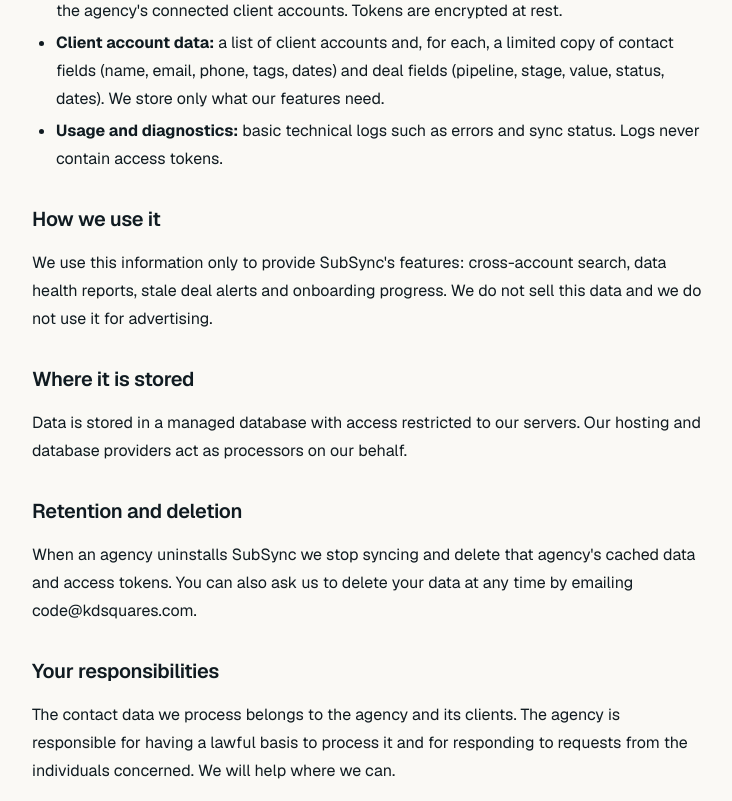
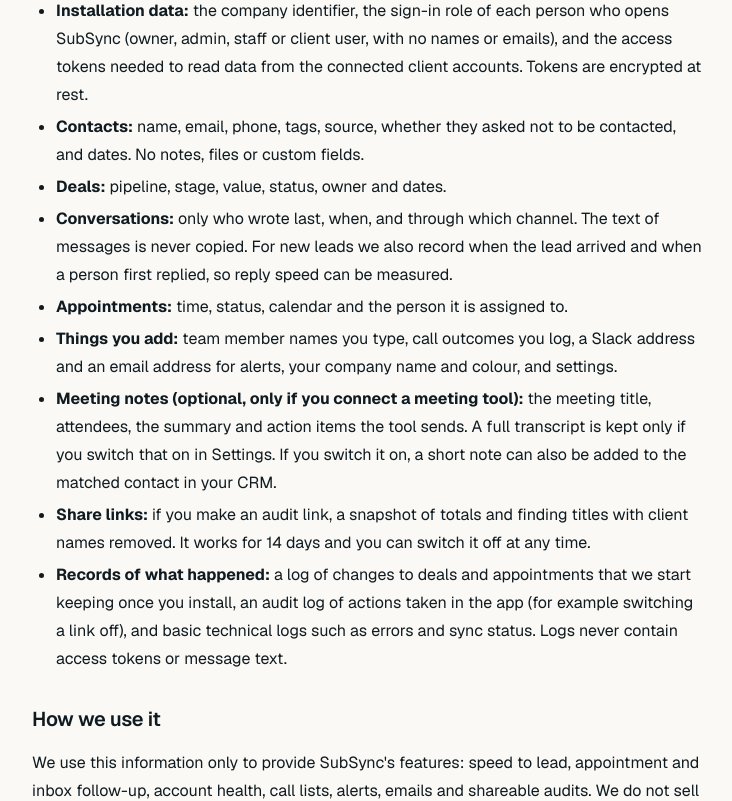
Before and after one commit to King-Iyene/SubSync, a Next.js app: page /privacy in a window 1280 px wide. Shown: the part 360-1161 px from the top of the page, without its empty margins (184-916 px from the left). Built offline with nearby package versions, Linux system fonts and the light colour scheme.

Commit message:
E1 to E4: Zoom, Fathom and Slack reviewed against their current rules, privacy page updated to what is really stored, every formerly hidden page reviewed
Co-Authored-By: Claude Sonnet 5.5 <noreply@anthropic.com>

```diff
--- a/src/app/privacy/page.tsx
+++ b/src/app/privacy/page.tsx
@@ -3,62 +3,104 @@ import { LegalPage } from "@/components/legal-page";
 
 export const metadata: Metadata = { title: "Privacy Policy | SubSync" };
 
+// A plain-words draft of what SubSync reads and stores. It must be reviewed by a person before the app goes public (it handles other
+// businesses' customer data); docs/features/Z3.md lists this as an open item.
 export default function Privacy() {
   return (
-    <LegalPage title="Privacy Policy" updated="28 October 2026">
+    <LegalPage title="Privacy Policy" updated="31 October 2026">
       <p>
         SubSync is operated by KD Squares Ltd (&quot;we&quot;, &quot;us&quot;).
-        This policy explains what information SubSync handles when an agency
-        installs it and connects its client accounts.
+        This policy explains what information SubSync handles when a company
+        installs it and connects its client accounts. It is a draft that has
+        not yet been reviewed by a lawyer.
       </p>
 
-      <h2>What we collect</h2>
+      <h2>What we read and store</h2>
       <ul>
         <li>
-          <strong>Installation data:</strong> the agency identifier and the
-          access tokens needed to read data from the agency&apos;s connected
-          client accounts. Tokens are encrypted at rest.
+          <strong>Installation data:</strong> the company identifier, the
+          sign-in role of each person who opens SubSync (owner, admin, staff or
+          client user, with no names or emails), and the access tokens needed to
+          read data from the connected client accounts. Tokens are encrypted at
+          rest.
         </li>
         <li>
-          <strong>Client account data:</strong> a list of client accounts and,
-          for each, a limited copy of contact fields (name, email, phone, tags,
-          dates) and deal fields (pipeline, stage, value, status, dates). We
-          store only what our features need.
+          <strong>Contacts:</strong> name, email, phone, tags, source, whether
+          they asked not to be contacted, and dates. No notes, files or custom
+          fields.
         </li>
         <li>
-          <strong>Usage and diagnostics:</strong> basic technical logs such as
-          errors and sync status. Logs never contain access tokens.
+          <strong>Deals:</strong> pipeline, stage, value, status, owner and dates.
+        </li>
+        <li>
+          <strong>Conversations:</strong> only who wrote last, when, and through
+          which channel. The text of messages is never copied. For new leads we
+          also record when the lead arrived and when a person first replied, so
+          reply speed can be measured.
+        </li>
+        <li>
+          <strong>Appointments:</strong> time, status, calendar and the person it
+          is assigned to.
+        </li>
+        <li>
+          <strong>Things you add:</strong> team member names you type, call
+          outcomes you log, a Slack address and an email address for alerts, your
+          company name and colour, and settings.
+        </li>
+        <li>
+          <strong>Meeting notes (optional, only if you connect a meeting tool):</strong>{" "}
+          the meeting title, attendees, the summary and action items the tool
+          sends. A full transcript is kept only if you switch that on in Settings.
+          If you switch it on, a short note can also be added to the matched
+          contact in your CRM.
+        </li>
+        <li>
+          <strong>Share links:</strong> if you make an audit link, a snapshot of
+          totals and finding titles with client names removed. It works for 14
+          days and you can switch it off at any time.
+        </li>
+        <li>
+          <strong>Records of what happened:</strong> a log of changes to deals and
+          appointments that we start keeping once you install, an audit log of
+          actions taken in the app (for example switching a link off), and basic
+          technical logs such as errors and sync status. Logs never contain access
+          tokens or message text.
         </li>
       </ul>
 
       <h2>How we use it</h2>
       <p>
-        We use this information only to provide SubSync&apos;s features:
-        cross-account search, data health reports, stale deal alerts and
-        onboarding progress. We do not sell this data and we do not use it for
-        advertising.
+        We use this information only to provide SubSync&apos;s features: speed to
+        lead, appointment and inbox follow-up, account health, call lists, alerts,
+        emails and shareable audits. We do not sell this data and we do not use it
+        for advertising.
       </p>
 
-      <h2>Where it is stored</h2>
+      <h2>Who else handles it</h2>
       <p>
-        Data is stored in a managed database with access restricted to our
-        servers. Our hosting and database providers act as processors on our
-        behalf.
+        Our hosting and database providers and our email provider act as
+        processors on our behalf. If you connect Slack, Zoom or Fathom, the
+        information you choose to send goes to or comes from that service under its
+        own terms. Emails carry a link to stop them.
       </p>
 
       <h2>Retention and deletion</h2>
       <p>
-        When an agency uninstalls SubSync we stop syncing and delete that
-        agency&apos;s cached data and access tokens. You can also ask us to
-        delete your data at any time by emailing code@kdsquares.com.
+        Settings has a &quot;Delete my data&quot; button that removes everything we
+        copied from your accounts and keeps your settings. When a company uninstalls
+        SubSync we stop syncing and delete its copied data, settings, connections and
+        tokens. We keep a short audit record of actions, the record of plan and
+        billing events, and the sign-in role log, none of which holds customer
+        contacts, messages or credentials. You can also ask us to delete your data
+        at any time by emailing code@kdsquares.com.
       </p>
 
       <h2>Your responsibilities</h2>
       <p>
-        The contact data we process belongs to the agency and its clients. The
-        agency is responsible for having a lawful basis to process it and for
-        responding to requests from the individuals concerned. We will help
-        where we can.
+        The contact data we process belongs to the company and its clients. The
+        company is responsible for having a lawful basis to process it and for
+        responding to requests from the individuals concerned. We will help where we
+        can.
       </p>
 
       <h2>Contact</h2>
```
Also changed, not shown: 5 other files (tests, documents, lock files or other folders).
